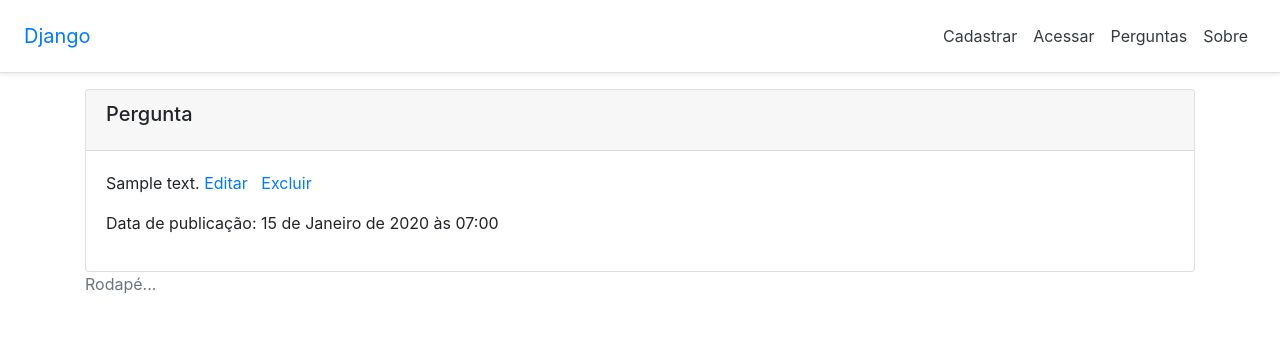
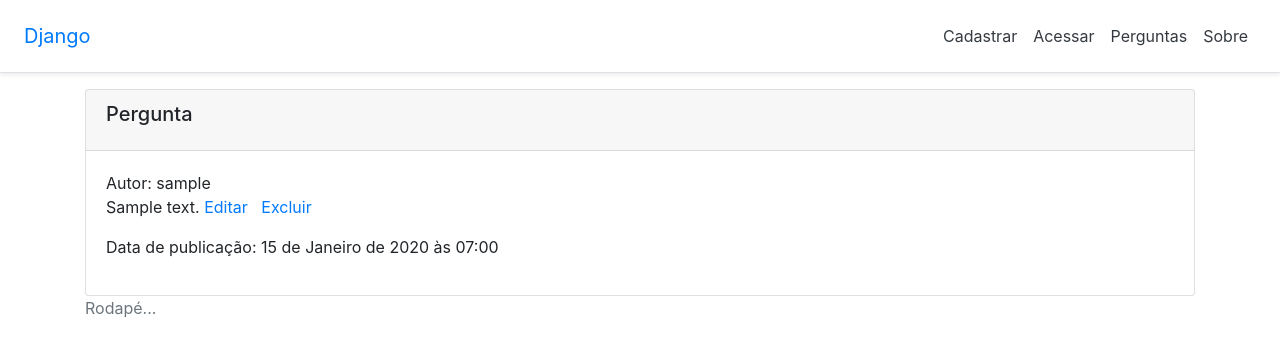
Before and after one commit to iamevehvieira/django-polls, a Django app: page /polls/pergunta/1/show in a window 1280 px wide. Shown: the top 356 px of the page. Run offline with Django 4.2, Linux system fonts and the light colour scheme; tables that the repository leaves empty hold one stand-in row (values such as "Sample post"); parts of the project's set-up code (start-up, migrations or seed data) failed here and were passed over; some libraries are stand-ins or nearby versions.

Commit message:
Autoria de Conteúdo

```diff
--- a/polls/models.py
+++ b/polls/models.py
@@ -1,10 +1,19 @@
 from django.db import models
+
+from django.contrib.auth import get_user_model
+User = get_user_model()
 
 # Create your models here.
 
 class Question(models.Model):
     question_text = models.CharField(max_length=200)
     pub_date = models.DateTimeField("date published")
+    author = models.ForeignKey(
+       User, #chave estrangeira vinculada ao usuário
+       editable=False, #não permite editar
+       on_delete=models.DO_NOTHING, #não exclui a pergunta se o autor for removido
+       null=True, #permite autor NULL para não conflitar com registros já existentes
+    )
 
     def __str__(self):
         return self.question_text
--- a/polls/templates/polls/question_detail.html
+++ b/polls/templates/polls/question_detail.html
@@ -5,6 +5,11 @@
         <h5 class="card-title">Pergunta</h5>
     </div>
     <div class="card-body">
+        {% if question.author %}
+        <span>Autor: {{ question.author.username }}</span>
+        {% else %}
+        <span>Autor: Desconhecido</span>
+        {% endif %} <br>
         <p>
             {{ question.question_text }}
             <a href="{% url 'poll_edit' pk=question.id %}" class="link-secondary">
--- a/polls/views.py
+++ b/polls/views.py
@@ -42,17 +42,23 @@ def ultimas_perguntas(request):
 
     return render(request, 'perguntas_recentes.html', context)
 
-class QuestionCreateView(CreateView):
+class QuestionCreateView(LoginRequiredMixin, CreateView):
     model = Question
     template_name = 'polls/question_form.html'
     fields = ('question_text', 'pub_date', )
     success_url = reverse_lazy('polls_all')
+    success_message = 'Pergunta criada com sucesso!'
 
     def get_context_data(self, **kwargs):
         context = super(QuestionCreateView, self).get_context_data(**kwargs)
         context['form_title'] = 'Criando uma pergunta'
 
         return context
+
+    def form_valid(self, form):
+        form.instance.author = self.request.user
+        messages.success(self.request, self.success_message)
+        return super(QuestionCreateView, self).form_valid(form)
 
 class ChoiceCreateView(CreateView):
     model = Choice
```
Also changed, not shown: accounts/migrations/0003_alter_customuser_imagem.py (added), polls/migrations/0002_question_author.py (added).
